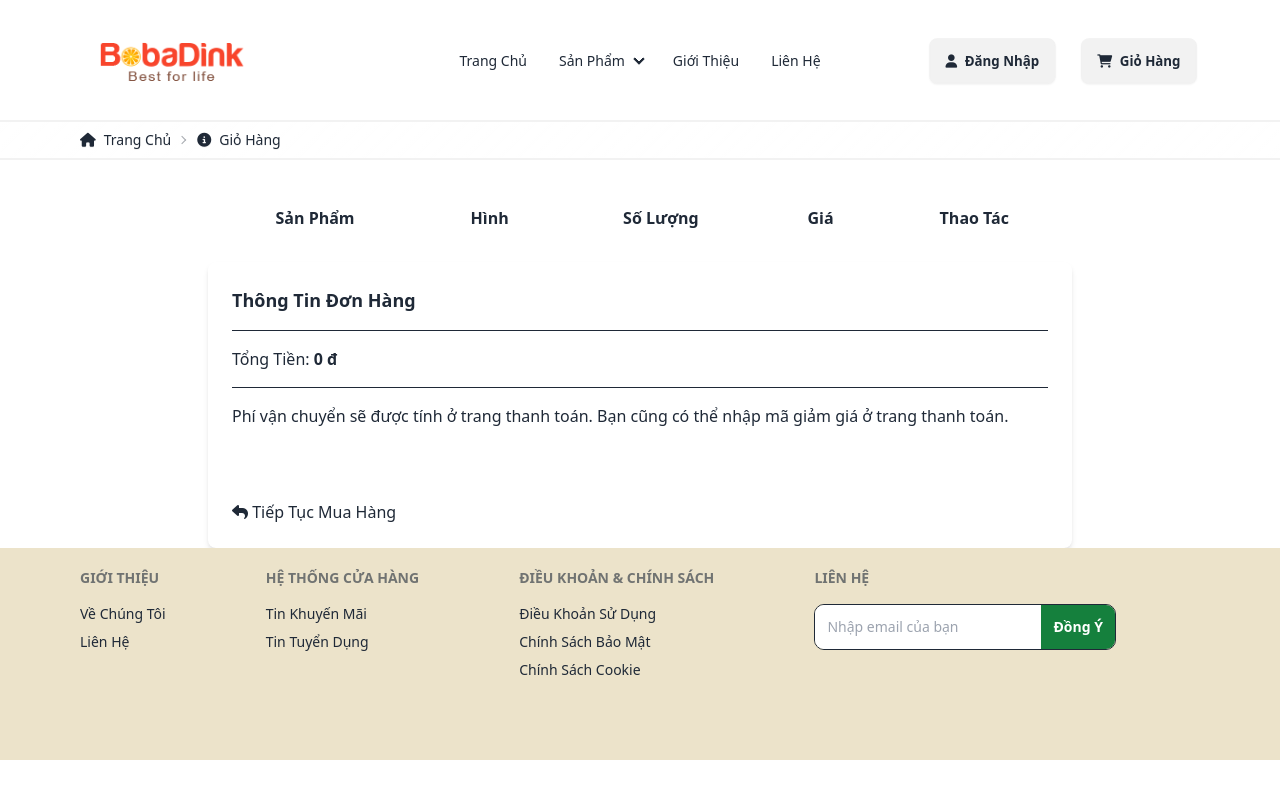
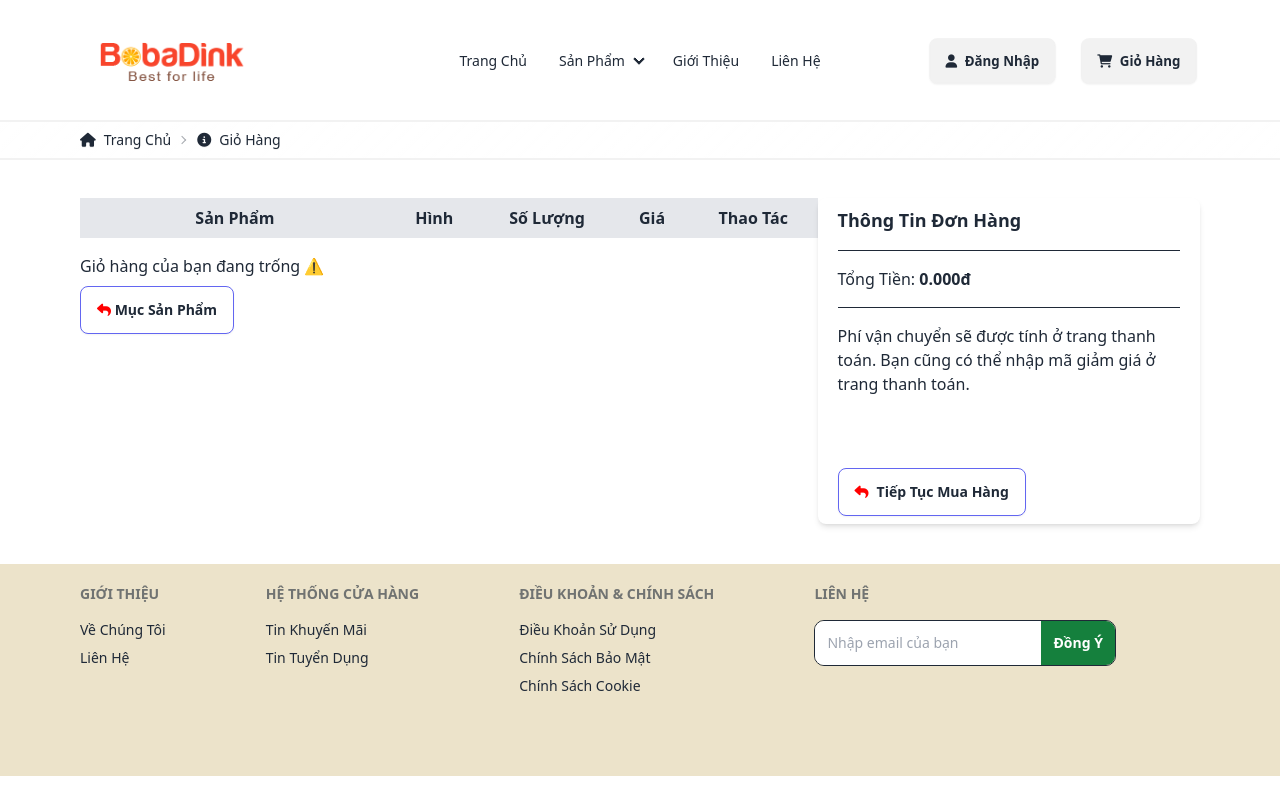
Before and after one commit to q-dat/Beverage_Store_Angular, an Angular app: page /cart in a window 1280 px wide. Built offline with nearby package versions, Linux system fonts and the light colour scheme.

Commit message:
beverage-store

```diff
--- a/src/app/component/header/header.component.html
+++ b/src/app/component/header/header.component.html
@@ -63,7 +63,7 @@
 
     <a href="/login" class="btn ">
       <ng-container *ngIf="username; else loginButton regiterButton">
-        <div (click)="logout()" class=" flex flex-col justify-center items-start">
+        <div (click)="logout()" class=" flex flex-col justify-center items-center px-[10px]">
           <div class="py-[4px]"> <i class="text-gray-600 fa fa-user"></i> {{ username}}</div>
           <p class="border-t font-semibold text-[10px] border-gray-300 py-[4px]">
             Đăng Xuất</p>
--- a/src/app/pages/cart/cart.component.html
+++ b/src/app/pages/cart/cart.component.html
@@ -1,17 +1,16 @@
 <!-- ------------------------------------------------------------------------------------------------------- -->
 <div class="glass mb-10 lg:px-20 py-2 px-[10px] text-sm breadcrumbs">
   <ul class="font-light">
-      <li><a href="/"><i class="fa-solid fa-house pr-2"></i>Trang Chủ</a></li>
-      <li><a href="/cart"><i class="fa-solid fa-circle-info pr-2"></i>Giỏ Hàng</a></li>
+    <li><a href="/"><i class="fa-solid fa-house pr-2"></i>Trang Chủ</a></li>
+    <li><a href="/cart"><i class="fa-solid fa-circle-info pr-2"></i>Giỏ Hàng</a></li>
   </ul>
 </div>
 <!-- ------------------------------------------------------------------------------------------------------- -->
-<section class="max-w-4xl mx-auto px-4">
-  <!-- <h2>Giỏ Hàng Của Bạn</h2> -->
-  <div>
-    <table class="w-full">
+<section class="flex justify-between px-[80px] pb-10">
+  <div class="w-full overflow-x-auto">
+    <table class="table-auto border-collapse w-full text-center">
       <thead>
-        <tr>
+        <tr class="bg-gray-200">
           <th class="px-4 py-2">Sản Phẩm</th>
           <th class="px-4 py-2">Hình</th>
           <th class="px-4 py-2">Số Lượng</th>
@@ -20,30 +19,46 @@
         </tr>
       </thead>
       <tbody>
-        <tr *ngFor="let item of cart; let i = index">
+      <div class="text-start py-2 ">
+        <div *ngIf="isCartEmpty" >
+          <p class=" py-2">
+            Giỏ hàng của bạn đang trống ⚠️
+          </p>
+          <button class="btn bg-white border-indigo-500 block">
+            <a href="/shop"><i class=" text-red fa fa-reply"></i> Mục Sản Phẩm</a>
+          </button>
+        </div>
+        </div>
+        <tr class="border-b border-gray-200" *ngFor="let item of cart; let i = index">
           <td class="px-4 py-2">{{ item.name }}</td>
-          <td class="px-4 py-2"><img [src]="'../../../assets/products/' + item.img" alt="" class="w-24 h-auto"></td>
+          <td class="px-4 py-2"><img src="../../../assets/products/{{item.img}}" alt="{{ item.name }}"
+              class="w-20 h-auto"></td>
           <td class="px-4 py-2">
             <div class="flex items-center">
               <button (click)="decrementCount(i)" class="text-blue-500 mr-2">-</button>
-              <input type="text" name="Count" [(ngModel)]="item.count" class="w-12 border border-gray-300 rounded-lg px-2 py-1 text-center">
+              <input type="text" name="Count" [(ngModel)]="item.count"
+                class="w-12 border border-gray-300 rounded-lg px-2 py-1 text-center">
               <button (click)="incrementCount(i)" class="text-blue-500 ml-2">+</button>
             </div>
           </td>
-          <td class="px-4 py-2">{{item.count * item.price | number}} đ</td>
-          <td class="px-4 py-2"><button (click)="removeItemFromCart(item)" class="text-red-500">Xoá</button></td>
+          <td class="px-4 py-2">{{ (item.count * item.price) | number }}.000đ</td>
+          <td class="px-4 py-2"><button (click)="removeItemFromCart(item)" class="btn bg-red text-white font-light">Xoá</button></td>
         </tr>
       </tbody>
     </table>
   </div>
-  <div class="bg-white rounded-lg shadow-md p-6 mt-6">
-    <h3 class="text-lg font-semibold mb-4">Thông Tin Đơn Hàng</h3>
+
+
+  <div class="bg-white rounded-lg shadow-md  w-1/2 py-2 px-5">
+    <h3 class="text-lg font-semibold">Thông Tin Đơn Hàng</h3>
     <hr class="my-4">
-    <p class="mb-4">Tổng Tiền: <span id="sum_cart" class="font-bold">{{getTotalCost() | number}} đ</span></p>
+    <p class="mb-4">Tổng Tiền: <span id="sum_cart" class="font-bold">{{getTotalCost() | number}}.000đ</span></p>
     <hr class="my-4">
-    <p class="mb-4">Phí vận chuyển sẽ được tính ở trang thanh toán. Bạn cũng có thể nhập mã giảm giá ở trang thanh toán.</p>
-    <button class="bg-blue-500 text-white font-semibold py-2 px-4 rounded-lg hover:bg-blue-600"><a href="/checkout">THANH TOÁN</a></button>
+    <p class="mb-4">Phí vận chuyển sẽ được tính ở trang thanh toán. Bạn cũng có thể nhập mã giảm giá ở trang thanh toán.
+    </p>
+    <button class="bg-blue-500 text-white font-semibold py-2 px-4 rounded-lg hover:bg-blue-600"><a
+        href="/checkout">THANH TOÁN</a></button>
     <br>
-    <p class="mt-4"><a href="/shop" class="text-blue-500"><i class="fa fa-reply"></i> Tiếp Tục Mua Hàng</a></p>
+    <p class="mt-4"><a href="/shop" class="bg-white btn border-indigo-500"><i class="text-red fa fa-reply"></i> Tiếp Tục Mua Hàng</a></p>
   </div>
 </section>
--- a/src/app/pages/cart/cart.component.ts
+++ b/src/app/pages/cart/cart.component.ts
@@ -9,17 +9,19 @@ import { FormsModule } from '@angular/forms';
   standalone: true,
   imports: [HttpClientModule,CommonModule,FormsModule],
   templateUrl: './cart.component.html',
-  styleUrls: ['./cart.component.css'] // Corrected 'styleUrl' to 'styleUrls'
 })
 export class CartComponent implements OnInit {
   public cart: any[] = [];
-
+  isCartEmpty: boolean = false;
   constructor(private http: HttpClient, private cartService: CartService) { }
 
   ngOnInit(): void {
     this.cart = this.cartService.getCart();
+    this.checkCart();
   }
-
+  checkCart(): void {
+    this.isCartEmpty = this.cart.length === 0;
+  }
   removeItemFromCart(index: number): void {
     this.cartService.removeFromCart(index);
     this.cart = this.cartService.getCart();
@@ -35,13 +37,13 @@ export class CartComponent implements OnInit {
 
   incrementCount(index: number): void {
     this.cartService.updateCount(index, this.cart[index].count + 1);
-    this.cart = this.cartService.getCart(); // Ensure the cart is updated
+    this.cart = this.cartService.getCart();
   }
 
   decrementCount(index: number): void {
     if (this.cart[index].count > 1) {
       this.cartService.updateCount(index, this.cart[index].count - 1);
-      this.cart = this.cartService.getCart(); // Ensure the cart is updated
+      this.cart = this.cartService.getCart();
     }
   }
 }
--- a/src/app/pages/login/login.component.html
+++ b/src/app/pages/login/login.component.html
@@ -7,7 +7,7 @@
 </div>
 <!-- ------------------------------------------------------------------------------------------------------- -->
 <div class="flex items-center justify-center">
-    <div class="w-full max-w-md bg-white shadow-md rounded-lg my-10 p-8">
+    <div class="w-full max-w-md bg-white shadow-md rounded-lg mb-10 p-8">
 
         <form action="#" method="POST" class="space-y-6 ">
             <h2 class="text-2xl font-bold mb-6 text-center">Đăng Nhập</h2>
--- a/src/app/pages/register/register.component.html
+++ b/src/app/pages/register/register.component.html
@@ -7,7 +7,7 @@
 </div>
 <!-- ------------------------------------------------------------------------------------------------------- -->
 <div class="flex items-center justify-center ">
-  <div class="w-full max-w-md bg-white shadow-md rounded-lg my-10 p-8">
+  <div class="w-full max-w-md bg-white shadow-md rounded-lg mb-10 p-8">
     <form (ngSubmit)="onSubmit()" class="space-y-6 ">
       <h2 class="text-2xl font-bold mb-6 text-center">Đăng Ký</h2>
       <div>
```
